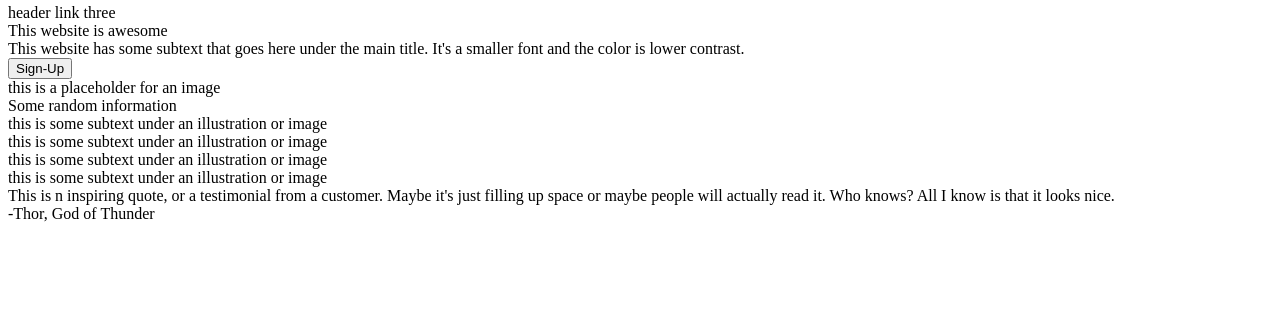
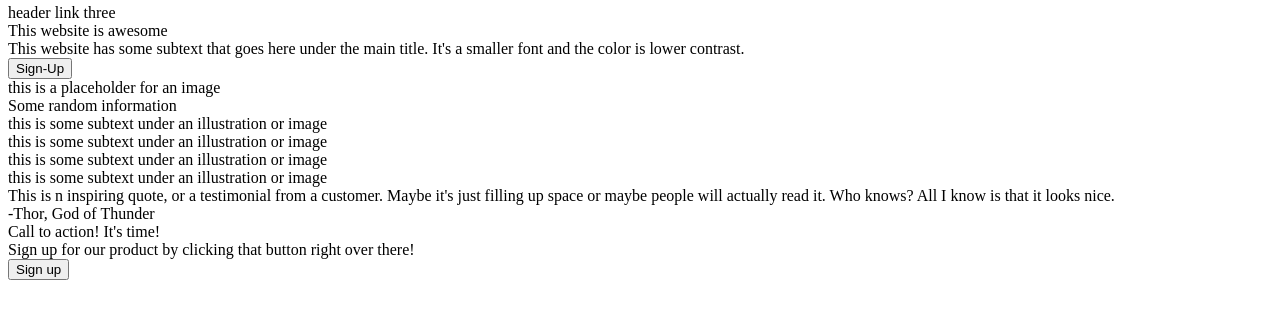
Before and after one commit to Ltys-on/landing-page, a plain HTML site: page index.html in a window 1280 px wide. Shown: the part 58-376 px from the top of the page. Drawn offline with Linux system fonts and the light colour scheme.

Commit message:
Add call to action section to the html

```diff
--- a/index.html
+++ b/index.html
@@ -49,5 +49,16 @@
             <div class="quote">This is n inspiring quote, or a testimonial from a customer. Maybe it's just filling up space or maybe people will actually read it. Who knows? All I know is that it looks nice.</div>
             <div class="quote-author">-Thor, God of Thunder</div>
         </div>
+        <div class="call-to-action-container">
+            <div class="call-to-action">
+                <div class="call-to-action-information">
+                    <div class="call-to-action-title">Call to action! It's time!</div>
+                    <div class="call-to-action-text">Sign up for our product by clicking that button right over there!</div>
+                </div>
+                <div class="call-to-action-button-container">
+                    <button class="call-to-action-button">Sign up</button>
+                </div>
+            </div>
+        </div>
     </body>
 </html>
```
